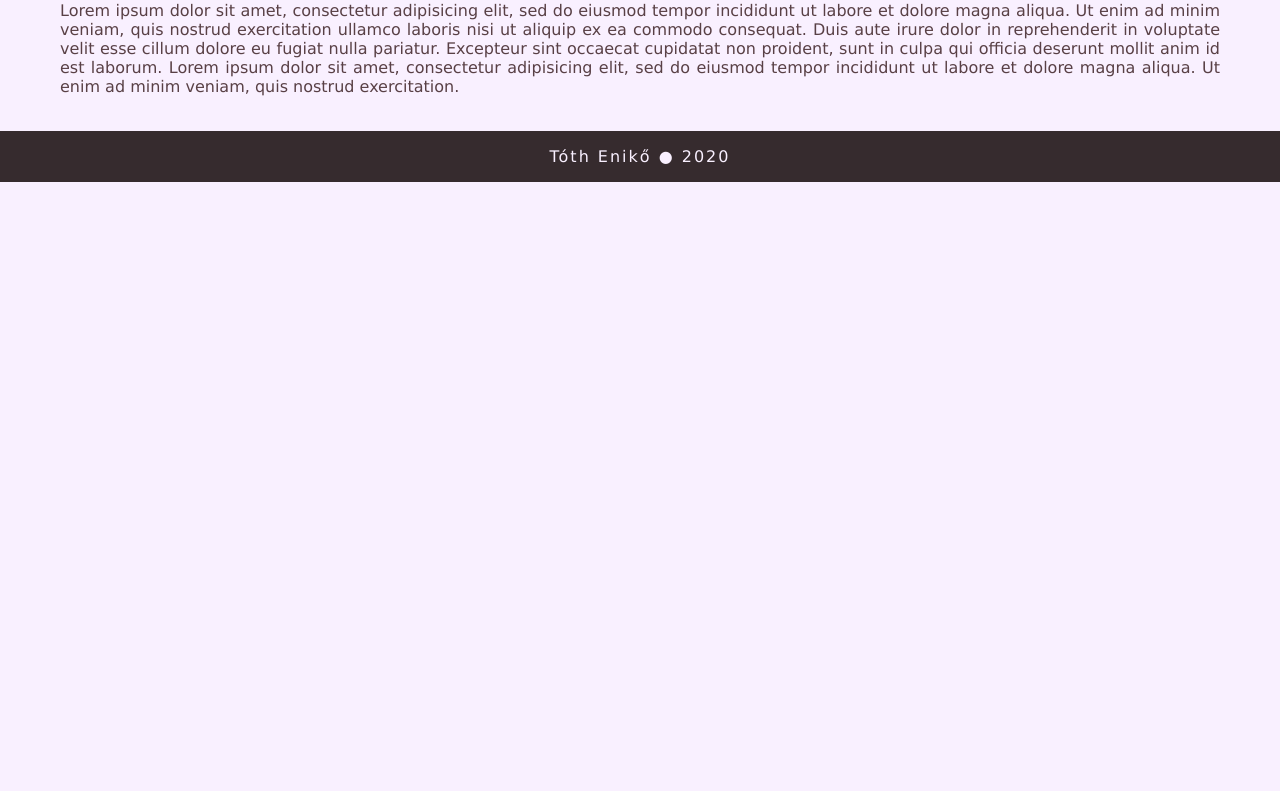
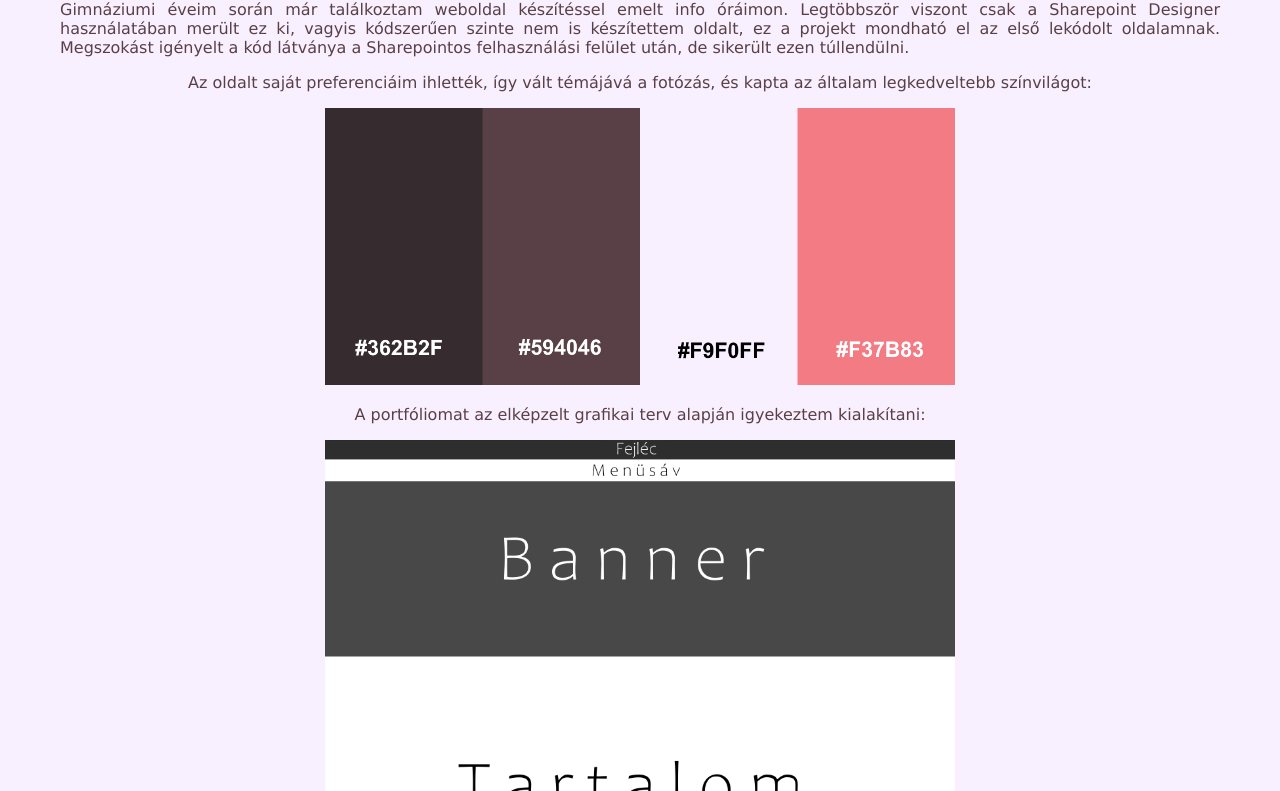
Before and after one commit to Sprintex/iloveencsibaby, a plain HTML site: page leiras.html in a window 1280 px wide. Shown: the part 519-1310 px from the top of the page. Before the commit the page ends 800 px from the top, so only its background shows below. Drawn offline with Linux system fonts and the light colour scheme.

Commit message:
Add files via upload

```diff
--- a/leiras.html
+++ b/leiras.html
@@ -18,7 +18,7 @@
 <!-- fejléc, navigációs sáv -->
 <div class="fixnavi">
 <ul class="fejlecul">
-  <li class="navigacioli"><a href="index.html"><img src="teljeslogo.png" width="15%"></li></a>
+  <li class="navigacioli"><a href="index.html"><img src="logo.png" width="15%"></li></a>
 </ul>
 
 <ul class="navigacioul">
@@ -39,14 +39,12 @@
 <!-- képek -->
 <div style="padding:10px">
 <p style="margin:0px"><h1 class="kozep">A weboldal kódolásáról</h1></p>
-<p align="justify" style="color: #594046;padding-right:50px;padding-left:50px">Lorem ipsum dolor sit amet, consectetur adipisicing elit, sed do eiusmod
-tempor incididunt ut labore et dolore magna aliqua. Ut enim ad minim veniam,
-quis nostrud exercitation ullamco laboris nisi ut aliquip ex ea commodo
-consequat. Duis aute irure dolor in reprehenderit in voluptate velit esse
-cillum dolore eu fugiat nulla pariatur. Excepteur sint occaecat cupidatat non
-proident, sunt in culpa qui officia deserunt mollit anim id est laborum. Lorem ipsum dolor sit amet, consectetur adipisicing elit, sed do eiusmod
-tempor incididunt ut labore et dolore magna aliqua. Ut enim ad minim veniam,
-quis nostrud exercitation.</p>
+<p class="leiroszoveg">Gimnáziumi éveim során már találkoztam weboldal készítéssel emelt info óráimon. Legtöbbször viszont csak a Sharepoint Designer használatában merült ez ki, vagyis kódszerűen szinte nem is készítettem oldalt, ez a projekt mondható el az első lekódolt oldalamnak. Megszokást igényelt a kód látványa a Sharepointos felhasználási felület után, de sikerült ezen túllendülni.</p>
+<p class="leiroszovegkozep">Az oldalt saját preferenciáim ihlették, így vált témájává a fotózás, és kapta az általam legkedveltebb színvilágot:</p>
+<p align="center"><img src="paletta.jpg" class="kepmeret"></p>
+<p class="leiroszovegkozep">A portfóliomat az elképzelt grafikai terv alapján igyekeztem kialakítani:</p>
+<p align="center"><img src="grafterv.jpg" class="kepmeret"></p>
+<p class="leiroszoveg">Az oldal kódolása során valódi probléma nem merült fel, a w3schools oldala mindenben segítségemre volt. Az összes elképzelésem, mint a mindig látható navigációs sáv, a banner vagy az oldal alján található lábléc, a segédoldalon található rengeteg interaktív anyag segítségével létrejöhetett. Igazi problémát a Github kezelése okozta. Első használatra személy szerint nem egyszerű/egyértelmű a használata, fórumos segítségek is ellentétesen írtak a működésbehozásról. Néhány próbálkozás után már elérhetővé vált az oldalam, de a Github nem volt hajlandó a weboldalam mappáit beolvasni, így a laborvideókban elhangzottakat sehogy sem tudtam megvalósítani, a /.../CSS/ mappaszerkezetet nemlétezőnek tekintette az oldal minden körülmény között, ezért az elérési utak átírása mellett döntöttem, hiszen rengeteg keresgélés után sem találtam megoldást rá.</p>
 </div>
 
 <!-- lábléc -->
--- a/main.css
+++ b/main.css
@@ -82,7 +82,7 @@ body {
   top: 20%;
   left: 50%;
   transform: translate(-50%, -50%);
-  width:7%;
+  width:23%;
 }
 
 #fb {
@@ -124,14 +124,14 @@ body {
   font-size: 2vw;
   letter-spacing: 5px;
   position: absolute;
-  top: 59%;
+  top: 54%;
   left: 50%;
   transform: translate(-50%, -50%);
 }
 
 #vonal {
   position: absolute;
-  top: 77%;
+  top: 74%;
   left: 50%;
   transform: translate(-50%, -50%);
   width:24%
@@ -180,3 +180,17 @@ h1 {
     width: 50%;
   }
 }
+
+.leiroszoveg{
+  text-align: justify;
+  color: #594046;
+  padding-right:50px;
+  padding-left:50px
+}
+
+.leiroszovegkozep{
+  text-align: center;
+  color: #594046;
+  padding-right:50px;
+  padding-left:50px
+}
```
Also changed, not shown: alkotasok.html (+2 -3 lines), index.html (+2 -2 lines), kepek.html (+9 -7 lines), 5.png (added), asd.png (added), grafterv.jpg (added), k5.jpg, k6.jpg, k7.jpg (added), korlogo.png, paletta.jpg (added), vonal.png.
